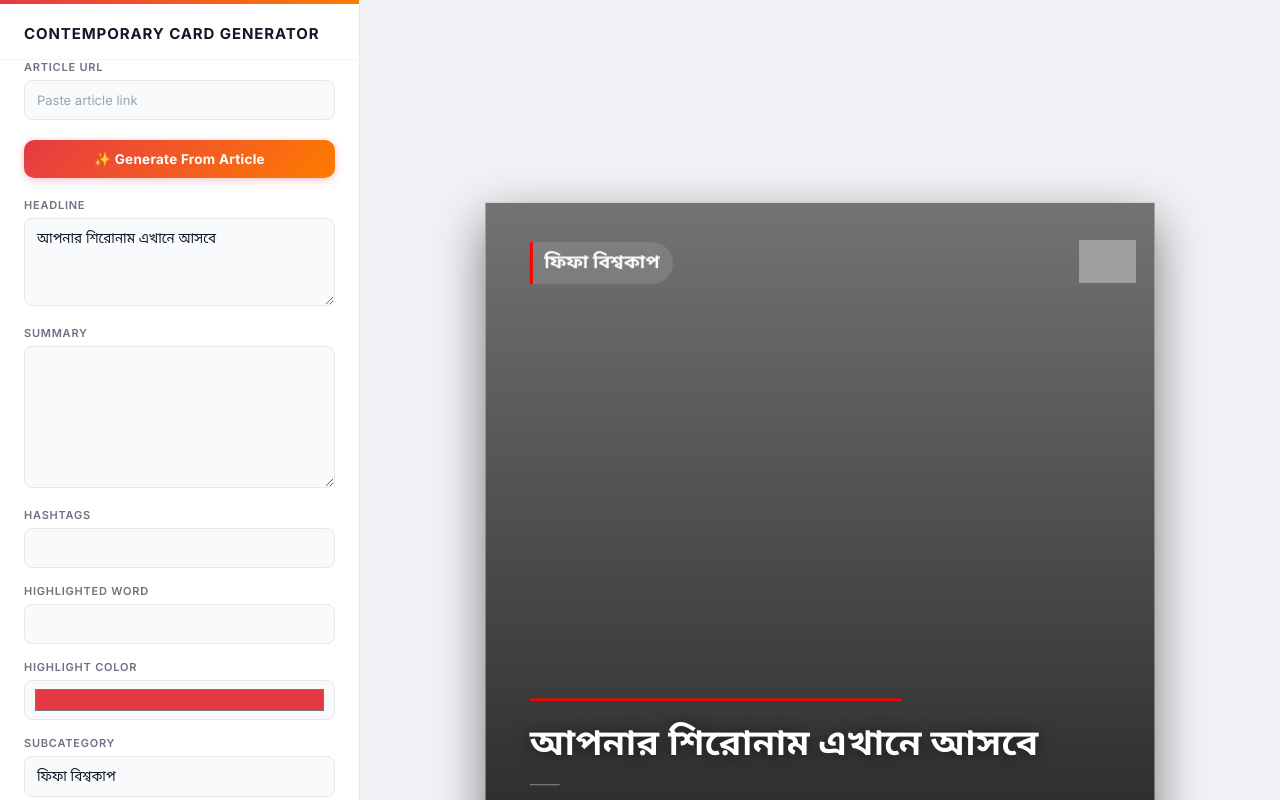
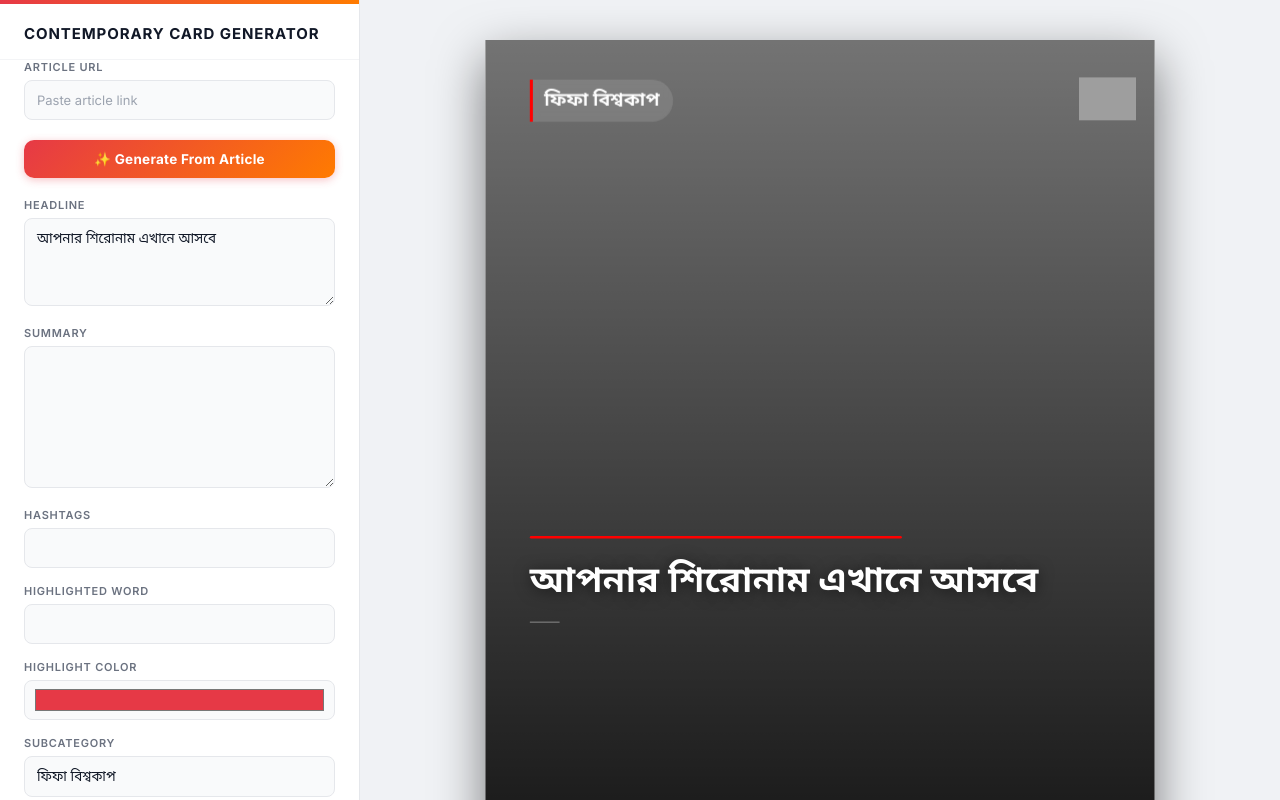
Before and after one commit to Sumaiya-Tabassum42/manual_temp, a React (Vite) app: page / in a window 1280 px wide. Built offline with nearby package versions, Linux system fonts and the light colour scheme; grey boxes are pictures that could not be loaded.

Commit message:
Update index.css

```diff
--- a/src/index.css
+++ b/src/index.css
@@ -171,39 +171,28 @@ body {
 /* ─── RIGHT PANEL ─── */
 .preview {
   flex: 1;
-  height: 100vh;
   display: flex;
   flex-direction: column;
   align-items: center;
-  justify-content: center;
+  justify-content: flex-start;
   gap: 20px;
   background: #f0f2f5;
-  overflow: hidden;
+  overflow-y: auto;
+  overflow-x: hidden;
+  padding: 40px 0;
 }
 
 /* ─── CARD ZOOM ─── */
 .preview-frame {
   transform: scale(0.62);
-  transform-origin: center;
-  box-shadow: 0 30px 80px rgba(0,0,0,0.50);
+  transform-origin: top center;
+  box-shadow: 0 30px 80px rgba(0, 0, 0, 0.50);
   border-radius: 12px;
+  margin-bottom: -500px;
 }
 
 /* ─── DOWNLOAD BUTTON ─── */
-.download-btn {
-  flex-shrink: 0;
-  margin-top: -500px;
-  padding: 11px 24px;
-  background: #111827;
-  border: none;
-  border-radius: 10px;
-  font-family: "Inter", sans-serif;
-  font-weight: 600;
-  font-size: 13.5px;
-  cursor: pointer;
-  color: white;
-}
-
+.download-btn { margin-top: -70px; padding: 11px 24px; background: #111827; border: none; border-radius: 10px; font-family: "Inter", sans-serif; font-weight: 600; font-size: 13.5px; cursor: pointer; color: #ffffff; letter-spacing: 0.02em; transition: background 0.2s, transform 0.15s, box-shadow 0.15s; box-shadow: 0 2px 8px rgba(0, 0, 0, 0.18); }
 .download-btn:hover {
   background: #1f2937;
   transform: translateY(-1px);
```
